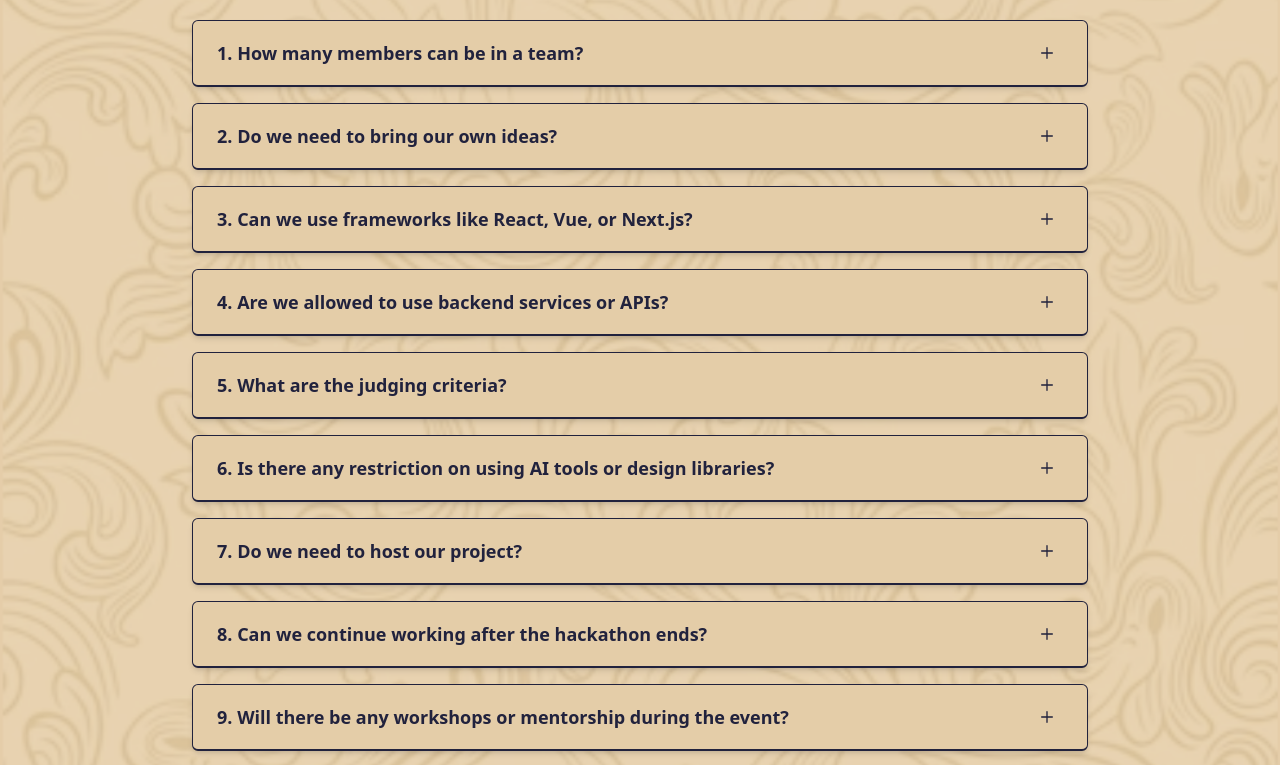
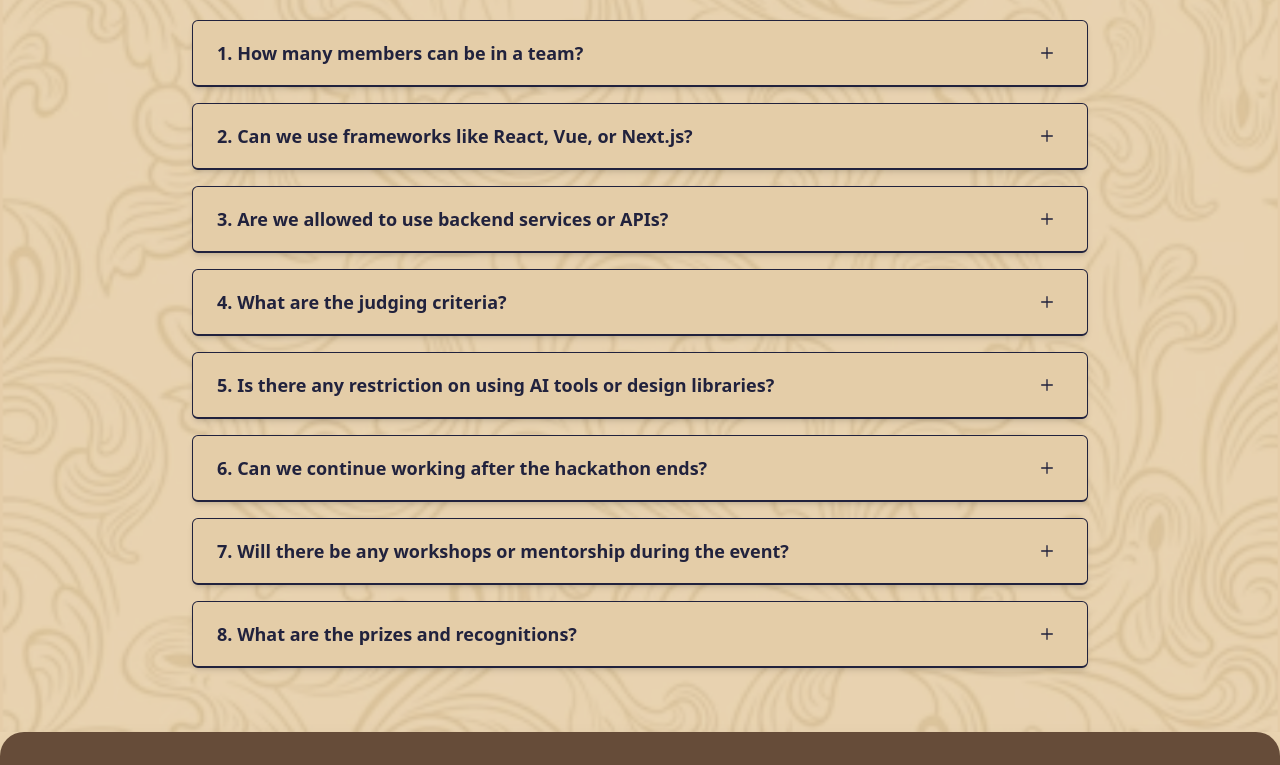
Before and after one commit to ACM-KJSCE/Artemis-Website, a React (Vite) app: page / in a window 1280 px wide. Shown: the part 2860-3625 px from the top of the page. Built offline with nearby package versions, Linux system fonts and the light colour scheme.

Commit message:
Train commit

```diff
--- a/src/sections/FAQSection.jsx
+++ b/src/sections/FAQSection.jsx
@@ -13,46 +13,36 @@ const  FAQSection = () => {
         },
         {
             id: 2,
-            question: "Do we need to bring our own ideas?",
-            answer: "Yes. You can work on your own problem statement or select from the provided themes announced at the start of the hackathon."
-        },
-        {
-            id: 3,
             question: "Can we use frameworks like React, Vue, or Next.js?",
             answer: "Absolutely. Any frontend framework or library is allowed, as long as the final submission runs in a browser and demonstrates your UI/UX design and functionality."
         },
         {
-            id: 4,
+            id: 3,
             question: "Are we allowed to use backend services or APIs?",
             answer: "Yes. You may use any public APIs, mock APIs, or backend services. However, focus should remain on the frontend design, interactivity, and user experience."
         },
         {
-            id: 5,
+            id: 4,
             question: "What are the judging criteria?",
-            answer: "Projects will be evaluated on creativity, UI/UX design, responsiveness, interactivity, performance, and adherence to the theme."
+            answer: "Projects will be evaluated on creativity, UI/UX design, responsiveness, interactivity and performance."
         },
         {
-            id: 6,
+            id: 5,
             question: "Is there any restriction on using AI tools or design libraries?",
             answer: "No restrictions. You may use AI tools, component libraries, or design systems — originality of implementation and design thinking will still be key judging factors."
         },
         {
-            id: 7,
-            question: "Do we need to host our project?",
-            answer: "Yes. The final submission should be deployed online (e.g., Vercel, Netlify, or GitHub Pages) with a working demo link and a public GitHub repository."
-        },
-        {
-            id: 8,
+            id: 6,
             question: "Can we continue working after the hackathon ends?",
             answer: "No. All work must be completed within the official hackathon timeline. Post-deadline commits will not be considered."
         },
         {
-            id: 9,
+            id: 7,
             question: "Will there be any workshops or mentorship during the event?",
             answer: "Yes. Mentors will be available throughout the hackathon to guide teams on UI/UX, performance optimization, and frontend best practices."
         },
         {
-            id: 10,
+            id: 8,
             question: "What are the prizes and recognitions?",
             answer: "Top teams will receive cash prizes and certificates. Exceptional projects may also be featured on our official showcase page."
         }
```
